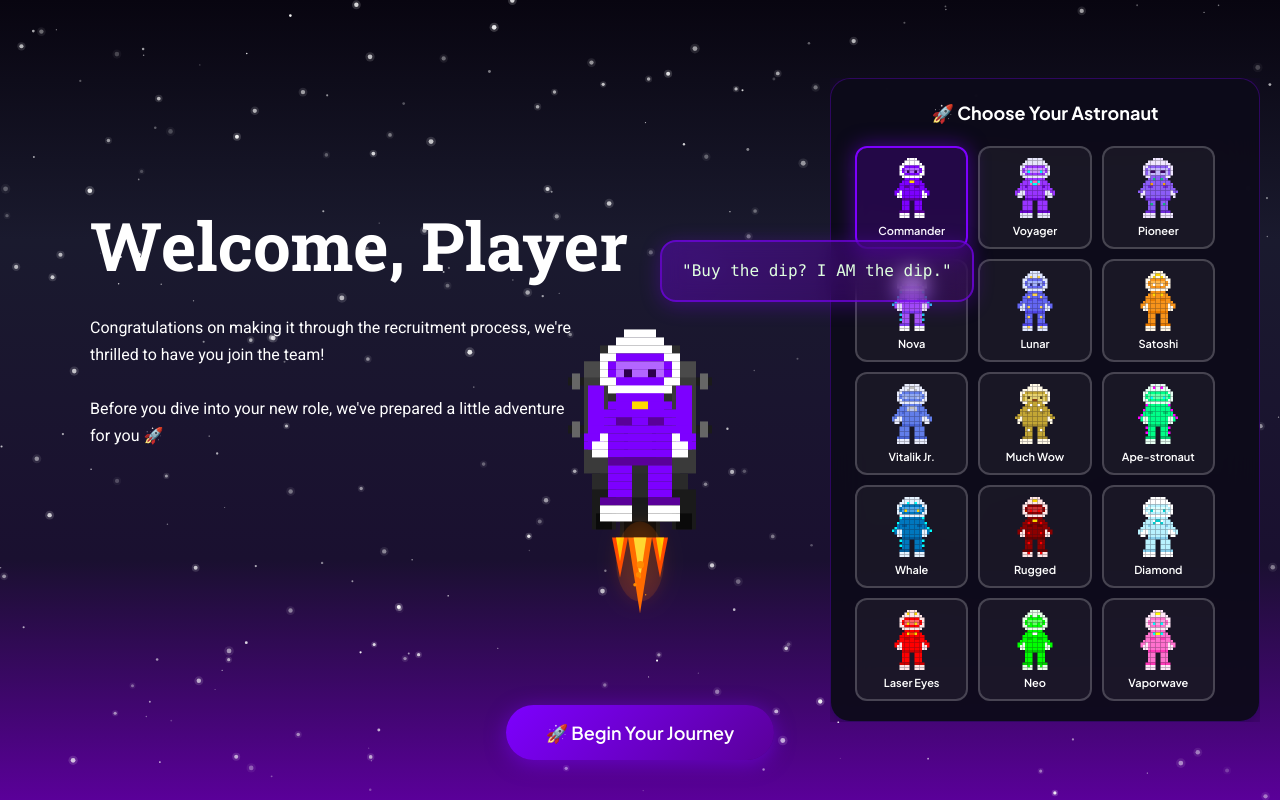
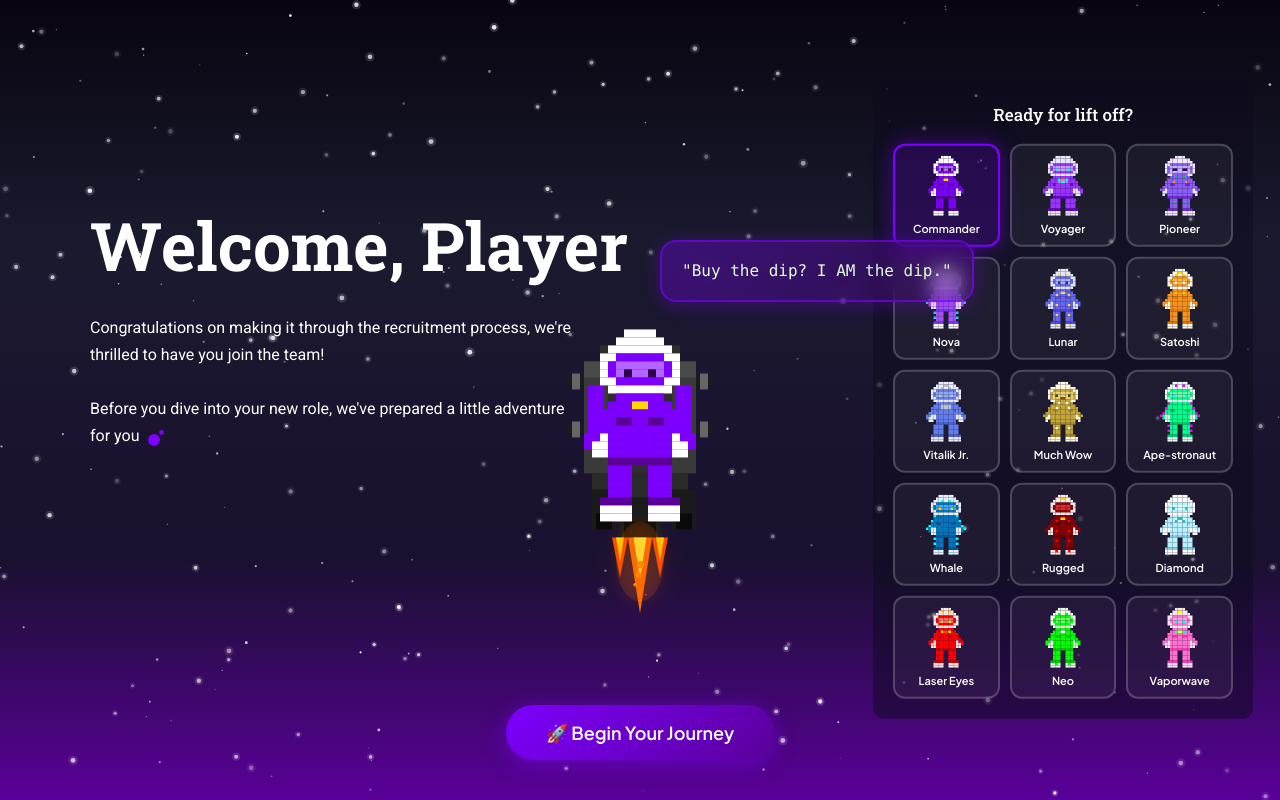
Before and after one commit to OmerBresinski/preboarding-moonpay, a React (Vite) app: page / in a window 1280 px wide. Built offline with nearby package versions, Linux system fonts and the light colour scheme.

Commit message:
ui - character selection pane

```diff
--- a/index.html
+++ b/index.html
@@ -7,7 +7,7 @@
     <title>MoonPay Preboarding</title>
     <link rel="preconnect" href="https://fonts.googleapis.com">
     <link rel="preconnect" href="https://fonts.gstatic.com" crossorigin>
-    <link href="https://fonts.googleapis.com/css2?family=Plus+Jakarta+Sans:wght@400;500;600;700&family=Roboto:wght@400&family=Roboto+Slab:wght@700&display=swap" rel="stylesheet">
+    <link href="https://fonts.googleapis.com/css2?family=Plus+Jakarta+Sans:wght@400;500;600;700&family=Roboto:wght@400&family=Roboto+Slab:wght@500;700&display=swap" rel="stylesheet">
   </head>
   <body>
     <div id="root"></div>
--- a/src/components/Game2D.tsx
+++ b/src/components/Game2D.tsx
@@ -128,14 +128,17 @@ const Game2D = () => {
                         <p style={styles.welcomeText}>
                             Congratulations on making it through the recruitment process, we're thrilled to have you join the team!
                             <br /><br />
-                            Before you dive into your new role, we've prepared a little adventure for you 🚀
+                            Before you dive into your new role, we've prepared a little adventure for you{' '}
+                            <svg width="18" height="18" viewBox="0 0 18 18" fill="none" xmlns="http://www.w3.org/2000/svg" style={{ display: 'inline-block', verticalAlign: 'middle', marginLeft: 4 }}>
+                                <path fill="#7D00FF" d="M14.555 6.928a2.464 2.464 0 1 0 0-4.928 2.464 2.464 0 0 0 0 4.928M6.998 18.025a6.004 6.004 0 1 1 .01-12.008 6.004 6.004 0 0 1-.01 12.008"/>
+                            </svg>
                         </p>
                     </div>
 
                     {/* Character Preset Selector */}
                     <div style={styles.presetPanelContainer}>
                         <div style={styles.presetPanel}>
-                            <h3 style={styles.presetTitle}>🚀 Choose Your Astronaut</h3>
+                            <h3 style={styles.presetTitle}>Ready for lift off?</h3>
                             <div style={styles.presetGrid}>
                                 {CHARACTER_PRESETS.map((preset) => (
                                     <button
@@ -343,35 +346,29 @@ const styles: { [key: string]: React.CSSProperties } = {
     },
     presetPanelContainer: {
         position: 'absolute',
-        right: 20,
+        right: 27,
         top: '50%',
         transform: 'translateY(-50%)',
-        zIndex: 10,
-        maxHeight: '85vh',
-        overflowY: 'auto'
+        zIndex: 10
     },
     presetPanel: {
-        background: 'rgba(13, 11, 26, 0.95)',
-        backdropFilter: 'blur(20px)',
-        border: '1px solid rgba(125, 0, 255, 0.3)',
-        borderRadius: 20,
-        padding: '20px 24px',
-        minWidth: 380,
-        boxShadow: '0 8px 32px rgba(0, 0, 0, 0.4), 0 0 30px rgba(125, 0, 255, 0.15)'
+        background: 'rgba(13, 10, 29, 0.5)',
+        borderRadius: 11,
+        padding: 20,
+        width: 340
     },
     presetTitle: {
         color: '#FFF',
-        fontSize: 18,
-        fontWeight: 700,
-        margin: '0 0 20px 0',
+        fontSize: 17,
+        fontWeight: 500,
+        margin: '0 0 16px 0',
         textAlign: 'center',
-        fontFamily: FONT_FAMILY
+        fontFamily: "'Roboto Slab', serif"
     },
     presetGrid: {
         display: 'grid',
         gridTemplateColumns: 'repeat(3, 1fr)',
-        gap: 10,
-        maxWidth: 360
+        gap: 10
     },
     presetButton: {
         display: 'flex',
```
